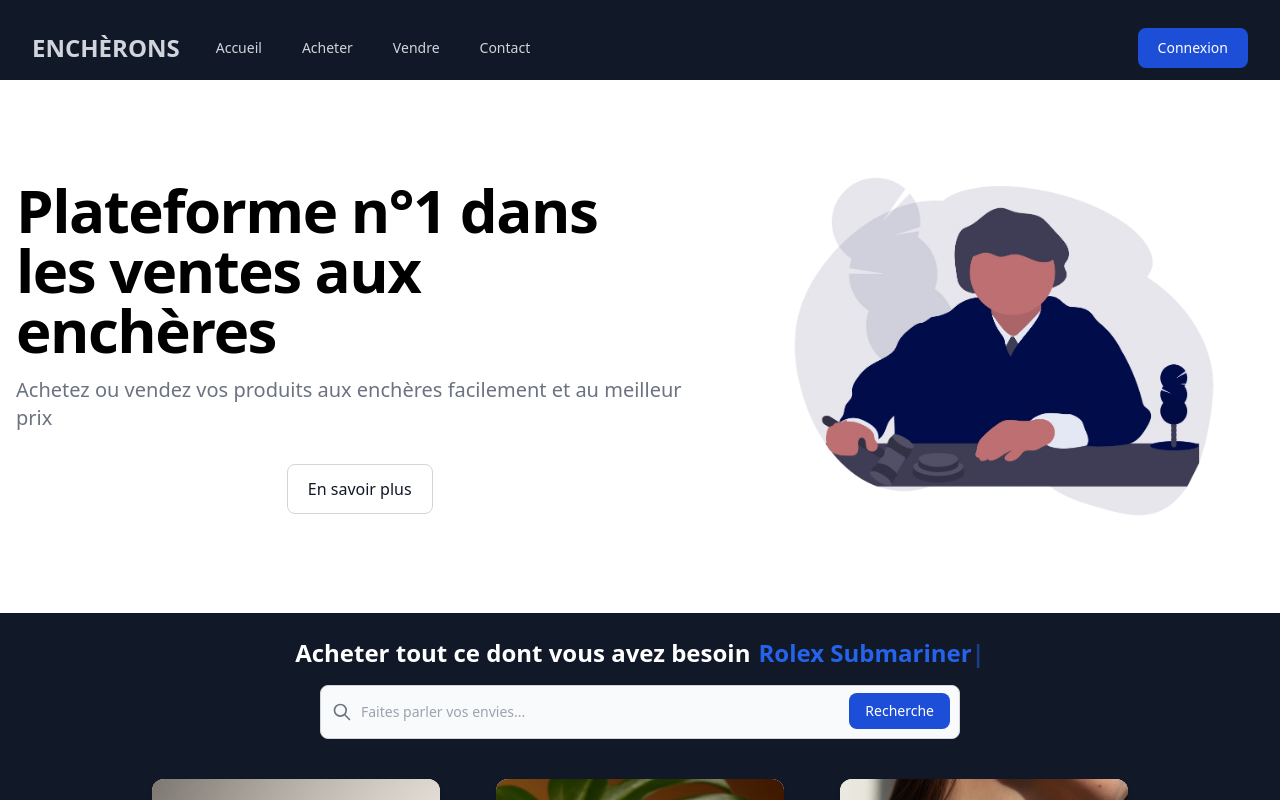
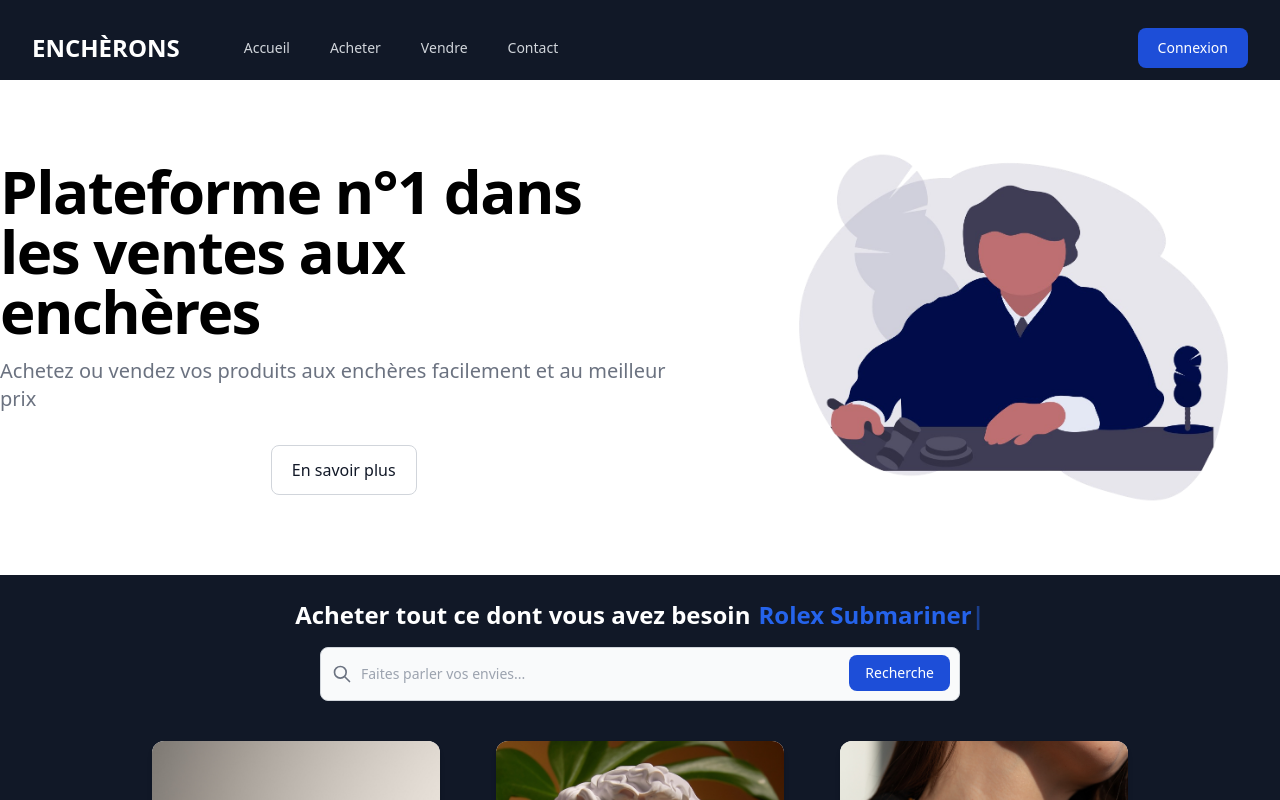
Before and after one commit to khechinimed/Encherons, a React (Create React App) app: page /home in a window 1280 px wide. Shown: the top 800 px of the page. Built offline with nearby package versions, Linux system fonts and the light colour scheme; no server answers.

Commit message:
Page avec les informations d'un profil utilisateur

```diff
--- a/src/App.js
+++ b/src/App.js
@@ -2,20 +2,22 @@ import React from 'react';
 import Signin from './components/Signin';
 import Signup from './components/Signup';
 import Home from './components/Home';
-import { Route, Routes } from 'react-router-dom';
+import { Route, Routes} from 'react-router-dom';
 import { AuthContextProvider } from './context/AuthContext';
 import ForgetPassword from './components/ForgetPassword';
+import Account from './components/Account';
 
 function App() {
   return (
     <div>
       <AuthContextProvider>
-        <Routes>
-          <Route path='/signin' element={<Signin />} />
-          <Route path='/signup' element={<Signup />} />
-          <Route path='/forgetpassword' element={<ForgetPassword />} />
-          <Route path='/home' element={<Home />} />
-        </Routes>
+          <Routes>
+            <Route path='/home' element={<Home />} />
+            <Route path='/signin' element={<Signin />} />
+            <Route path='/signup' element={<Signup />} />
+            <Route path='/forgetpassword' element={<ForgetPassword />} />
+            <Route path='/account' element={<Account />} />
+          </Routes>
       </AuthContextProvider>
     </div>
   );
--- /dev/null
+++ b/src/components/Account.jsx
@@ -0,0 +1,27 @@
+import React from 'react';
+import { UserAuth } from '../context/AuthContext';
+import Navbar from '../components/Navbar';
+import Footer from '../components/Footer';
+import { MdOutgoingMail } from "react-icons/md";
+
+const Account = () => {
+  const { user } = UserAuth();
+  const styleIcon3 = { color: "white" }
+
+  return (
+    <>
+      <Navbar/>
+      <div class="mx-auto mt-10 w-full max-w-sm bg-white rounded-lg border border-gray-200 shadow-md dark:bg-gray-800 dark:border-gray-700">
+        <div class="flex flex-col items-center pb-10 pt-10">
+            <img class="mb-4 w-24 h-24 rounded-full shadow-lg" src={user && user.photoURL} alt="photo de profil"/>
+            <h5 class="mb-1 text-xl font-medium text-gray-900 dark:text-white">{user && user.displayName}</h5>
+            <span class="mb-1 text-sm text-gray-500 dark:text-gray-400">Statut : utilisateur</span>
+            <div class="flex"><div class="mt-auto mb-auto pr-3"><MdOutgoingMail size={25} style={styleIcon3}/></div><h6 class="mt-auto mb-auto text-md font-medium text-gray-900 dark:text-white">{user && user.email}</h6></div>
+        </div>
+      </div>
+      <Footer />
+    </>
+  );
+};
+
+export default Account;
--- a/src/components/Header.jsx
+++ b/src/components/Header.jsx
@@ -3,7 +3,7 @@ import React from 'react'
 function Header() {
   return (
     <section class="bg-white dark:bg-gray-900">
-        <div class="grid max-w-screen-xl px-4 py-3 mx-auto lg:gap-8 xl:gap-0 lg:py-16 lg:grid-cols-12">
+        <div class="grid max-w-screen-xl  py-3 mx-auto lg:gap-8 xl:gap-0 lg:py-10 lg:grid-cols-12">
             <div class="mr-auto place-self-center lg:col-span-7">
                 <h1 class="max-w-2xl mb-4 text-4xl font-extrabold tracking-tight leading-none md:text-5xl xl:text-6xl dark:text-white">Plateforme n°1 dans les ventes aux enchères</h1>
                 <p class="max-w-2xl mb-6 font-light text-gray-500 lg:mb-8 md:text-lg lg:text-xl dark:text-gray-400">Achetez ou vendez vos produits aux enchères facilement et au meilleur prix</p>
--- a/src/components/Navbar.jsx
+++ b/src/components/Navbar.jsx
@@ -16,7 +16,7 @@ const Navbar = () => {
 
   return (
   <>
-      <nav class="navbar" className="pt-4 pb-0">
+      <nav class="navbar" className="pt-4">
         <div class="mx-auto max-w-7xl px-2 sm:px-6 lg:px-8">
           <div class="relative flex h-16 items-center justify-between">
             <div class="absolute inset-y-0 left-0 flex items-center sm:hidden">
@@ -35,12 +35,12 @@ const Navbar = () => {
             </div>
             <div class="flex flex-1 items-center justify-center sm:items-stretch sm:justify-start">
               <div class="flex flex-shrink-0 items-center">
-                <a href="/home" class="text-gray-300 mx-auto my-auto rounded-md text-2xl font-bold">ENCHÈRONS</a>
+                <a href="/home" class="text-white mx-auto my-auto rounded-md text-2xl font-bold ">ENCHÈRONS</a>
               </div>
               <div class="hidden sm:ml-6 sm:block">
                 <div class="flex space-x-4">
 
-                <a href="#" class="text-gray-300 hover:bg-gray-700 hover:text-white px-3 py-2 rounded-md text-sm font-medium">Accueil</a>
+                <a href="#" class="text-gray-300 hover:bg-gray-700 hover:text-white pl-10 pr-3 py-2 rounded-md text-sm font-medium">Accueil</a>
 
                   <a href="#" class="text-gray-300 hover:bg-gray-700 hover:text-white px-3 py-2 rounded-md text-sm font-medium">Acheter</a>
 
--- a/src/components/UserStatus.jsx
+++ b/src/components/UserStatus.jsx
@@ -16,7 +16,7 @@ const UserStatus = () => {
     }
   };
 
-  function Dropdown() {
+  function DropdownUser() {
     var element2 = document.getElementById("divUserMenu");
 
     if (element2.style.display === "none") {
@@ -33,7 +33,7 @@ const UserStatus = () => {
   }else{
     return (
     <>
-      <div onClick={Dropdown} >
+      <div onClick={DropdownUser} >
           <button type="button" class="flex rounded-full bg-gray-800 text-sm focus:outline-none focus:ring-2 focus:ring-white focus:ring-offset-2 focus:ring-offset-gray-800" id="user-menu-button" aria-expanded="false" aria-haspopup="true">
               <span class="sr-only">Ouvrir le menu utilisateur</span>
               <div class="rounded-full"> < FaUserCircle size={30} style={styleIcon2} /> </div>
@@ -42,7 +42,7 @@ const UserStatus = () => {
 
       <div id="divUserMenu" class="hidden">
         <div id="userMenu" class="absolute right-0 z-10 mt-2 w-48 origin-top-right rounded-md bg-white py-1 shadow-lg ring-1 ring-black ring-opacity-5 focus:outline-none" role="menu" aria-orientation="vertical" aria-labelledby="user-menu-button" tabindex="-1">
-          <a href="#" class="block px-4 py-2 text-sm text-gray-700" role="menuitem" tabindex="-1" id="user-menu-item-0">Profile</a>
+          <a href="/account" class="block px-4 py-2 text-sm text-gray-700" role="menuitem" tabindex="-1" id="user-menu-item-0">Profile</a>
           <a href="#" class="block px-4 py-2 text-sm text-gray-700" role="menuitem" tabindex="-1" id="user-menu-item-1">Paramètre</a>
           <a href="#" class="block px-4 py-2 text-sm text-gray-700" role="menuitem" tabindex="-1" id="user-menu-item-2" onClick={handleLogout} ><Link to='/home'>Déconnexion</Link></a>
         </div>
```
